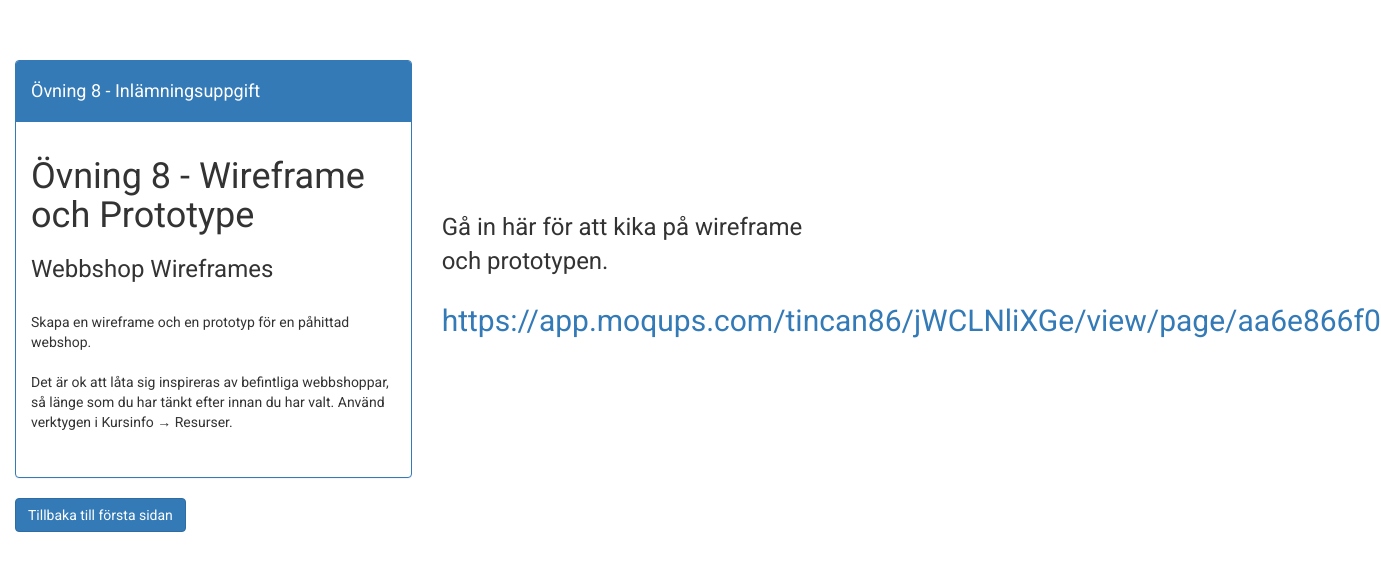
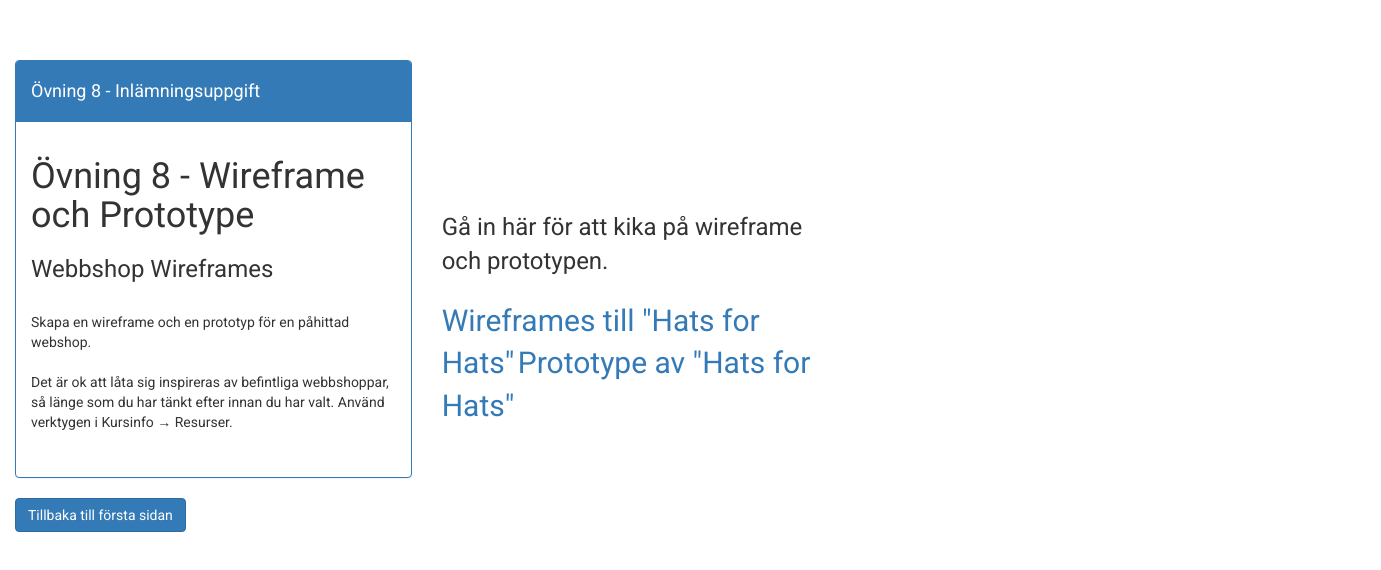
Before and after one commit to TinCan86/tincan86.github.io, a plain HTML site: page html/ovning8.html in a window 1280 px wide. Shown: the whole page, 1381 px wide, since content can reach past the window. Drawn offline with nearby package versions, Linux system fonts and the light colour scheme.

Commit message:
Wireframes klar och länkad

```diff
--- a/html/ovning8.html
+++ b/html/ovning8.html
@@ -39,7 +39,8 @@ Det är ok att låta sig inspireras av befintliga webbshoppar, så länge som du
         <br>
         <br>
         <p class="panel-heading" style="font-size: 24px; padding-left: 0px;">Gå in här för att kika på wireframe och prototypen.</p>
-        <a style="font-size: 30px;" href="https://app.moqups.com/tincan86/jWCLNliXGe/view/page/aa6e866f0">https://app.moqups.com/tincan86/jWCLNliXGe/view/page/aa6e866f0</a>
+        <a style="font-size: 30px;" href="https://cacoo.com/diagrams/wtBqIC55a6KGEmwD#AA558">Wireframes till "Hats for Hats"</a>
+        <a style="font-size: 30px;" href="https://app.moqups.com/tincan86/jWCLNliXGe/view/page/aa6e866f0">Prototype av "Hats for Hats"</a>
     </div>
     <div class="col-md-4"></div>
  </div>
```
Also changed, not shown: html/ovning6.html (+1 -1 lines).
